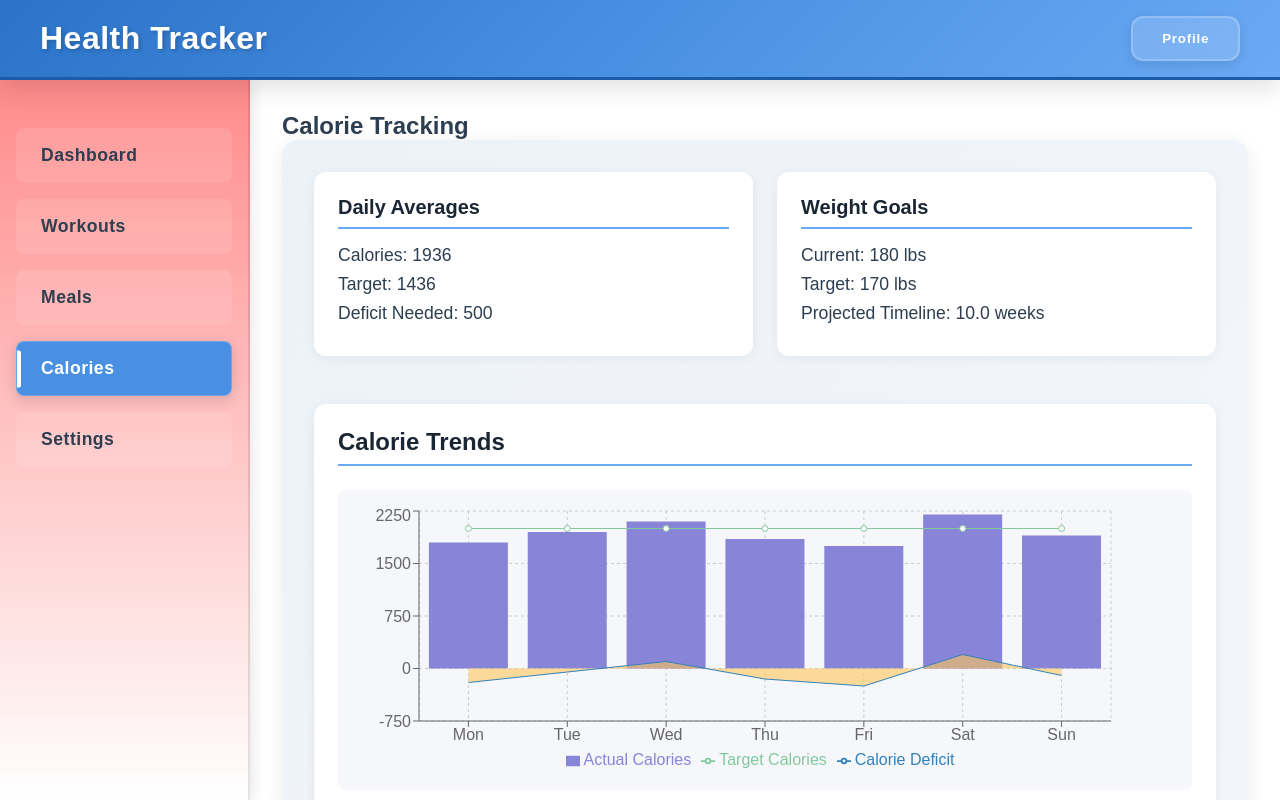
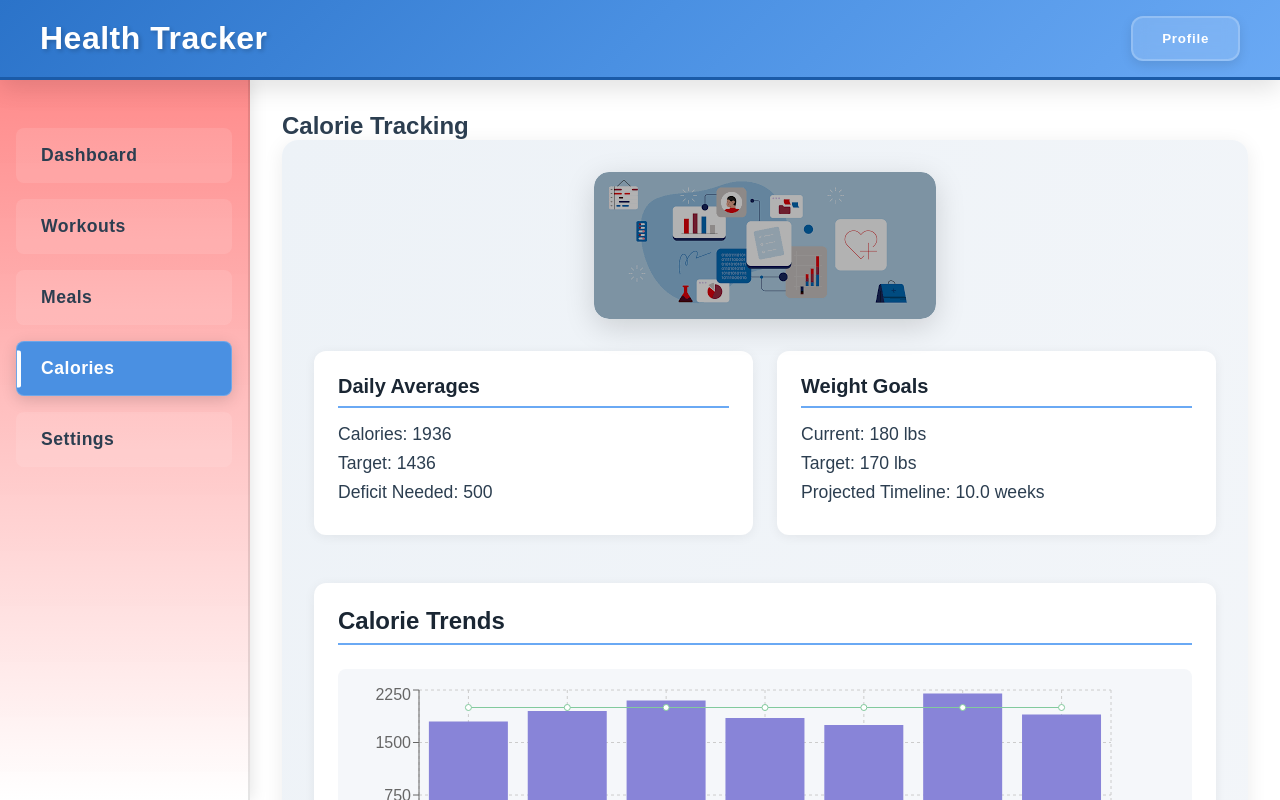
Before and after one commit to EthanCoomber/health_tracker, a React (Create React App) app: page /calories in a window 1280 px wide. Built offline with nearby package versions, Linux system fonts and the light colour scheme.

Commit message:
data looking better

```diff
--- a/src/features/calories/components/CalorieChart.css
+++ b/src/features/calories/components/CalorieChart.css
@@ -9,6 +9,30 @@
   max-width: 1200px;
   margin: 0 auto;
   animation: fadeIn 0.8s ease-out;
+}
+
+.dashboard-header {
+  position: relative;
+  margin-bottom: 2rem;
+  border-radius: 15px;
+  overflow: hidden;
+  box-shadow: 0 8px 30px rgba(0, 0, 0, 0.15);
+  height: 147px; /* Increased from 147px */
+  width: 342px; /* Increased from 342px */
+  margin: 0 auto;
+  display: flex;
+  flex-direction: row-reverse; /* Image moves to right */
+  align-items: center;
+  gap: 2rem;
+}
+
+.dashboard-header-image {
+  width: 100%;
+  height: 100%;
+  object-fit: contain;
+  border-radius: 15px;
+  transition: transform 0.3s ease;
+  filter: brightness(0.7);
 }
 
 .calorie-stats {
--- a/src/features/calories/components/CalorieChart.jsx
+++ b/src/features/calories/components/CalorieChart.jsx
@@ -119,6 +119,14 @@ const CalorieChart = () => {
 
   return (
     <div className="calorie-dashboard">
+      <div className="dashboard-header">
+        <img
+          src="/assets/images/health_data.png"
+          alt="Health tracking visualization"
+          className="dashboard-header-image"
+        />
+      </div>
+
       <div className="calorie-stats">
         <div className="stat-card daily-averages">
           <h4 className="stat-card-title">Daily Averages</h4>
--- a/src/pages/MealsPage.css
+++ b/src/pages/MealsPage.css
@@ -74,31 +74,49 @@
   font-weight: 500; /* Added font weight */
 }
 
-.meal-images-grid {
+.meals-image-grid {
   display: flex;
   flex-direction: column;
   gap: 1.5rem;
   margin: 2rem 0;
+  position: relative;
+  min-height: 250px;
 }
 
-.image-pair {
+.meals-image-pair {
   display: flex;
   gap: 1.5rem;
   justify-content: center;
+  position: relative;
+  width: 100%;
 }
 
-.meal-image {
+.meals-image {
   width: calc(50% - 0.75rem);
   height: 250px;
   object-fit: cover;
   border-radius: 10px;
   box-shadow: 0 4px 15px rgba(0, 0, 0, 0.1);
-  transition: transform 0.3s ease, box-shadow 0.3s ease;
+  transition: opacity 0.5s ease-in-out, transform 0.5s ease-in-out;
+  opacity: 1;
+  transform: scale(1);
+  position: relative;
 }
 
-.meal-image:hover {
+.meals-image:hover {
   transform: translateY(-5px);
   box-shadow: 0 8px 25px rgba(0, 0, 0, 0.15);
+}
+
+.meals-image.fade-out {
+  opacity: 0;
+  transform: scale(0.95);
+  position: absolute;
+}
+
+.meals-image.fade-in {
+  opacity: 1;
+  transform: scale(1);
 }
 
 .show-add-meal-btn {
@@ -138,3 +156,14 @@
     opacity: 1;
   }
 }
+
+@keyframes imageFadeIn {
+  from {
+    opacity: 0;
+    transform: scale(0.95) translateY(20px);
+  }
+  to {
+    opacity: 1;
+    transform: scale(1) translateY(0);
+  }
+}
--- a/src/pages/MealsPage.jsx
+++ b/src/pages/MealsPage.jsx
@@ -1,5 +1,5 @@
 // src/pages/MealsPage.jsx
-import React, { useState } from 'react';
+import React, { useState, useEffect } from 'react';
 import MealList from '../features/meals/components/MealList';
 import AddMeal from '../features/meals/components/AddMeal';
 import Button from '../components/common/Button';
@@ -8,6 +8,37 @@ import './MealsPage.css';
 
 const MealsPage = () => {
   const [showAddMeal, setShowAddMeal] = useState(false);
+  const [currentImages, setCurrentImages] = useState([0, 1]);
+
+  const images = [
+    {
+      src: "/assets/images/fruits_and_vegetables.jpeg",
+      alt: "Fresh fruits and vegetables"
+    },
+    {
+      src: "/assets/images/healthy_food_2.jpg",
+      alt: "Healthy meal preparation"
+    },
+    {
+      src: "/assets/images/healthy_food_3.webp",
+      alt: "Nutritious meal options"
+    },
+    {
+      src: "/assets/images/healthy_plate_2.jpg",
+      alt: "Well balanced meal"
+    }
+  ];
+
+  useEffect(() => {
+    const interval = setInterval(() => {
+      setCurrentImages(current => {
+        const next = [(current[0] + 2) % images.length, (current[1] + 2) % images.length];
+        return next;
+      });
+    }, 3000);
+
+    return () => clearInterval(interval);
+  }, []);
 
   return (
     <div className="meals-page">
@@ -25,45 +56,19 @@ const MealsPage = () => {
           </p>
         </div>
       </div>
-      <div className="meal-images-grid">
-        {[
-          {
-            src: "/assets/images/fruits_and_vegetables.jpeg",
-            alt: "Fresh fruits and vegetables"
-          },
-          {
-            src: "/assets/images/healthy_food_2.jpg",
-            alt: "Healthy meal preparation"
-          },
-          {
-            src: "/assets/images/healthy_food_3.webp",
-            alt: "Nutritious meal options"
-          },
-          {
-            src: "/assets/images/healthy_plate_2.jpg",
-            alt: "Well balanced meal"
-          }
-        ].reduce((acc, _, index, array) => {
-          if (index % 2 === 0) {
-            acc.push(
-              <div key={index} className="image-pair">
-                <img
-                  src={array[index].src}
-                  alt={array[index].alt}
-                  className="meal-image"
-                />
-                {array[index + 1] && (
-                  <img
-                    src={array[index + 1].src}
-                    alt={array[index + 1].alt}
-                    className="meal-image"
-                  />
-                )}
-              </div>
-            );
-          }
-          return acc;
-        }, [])}
+      <div className="meals-image-grid">
+        <div className="meals-image-pair">
+          <img
+            src={images[currentImages[0]].src}
+            alt={images[currentImages[0]].alt}
+            className="meals-image"
+          />
+          <img
+            src={images[currentImages[1]].src}
+            alt={images[currentImages[1]].alt}
+            className="meals-image"
+          />
+        </div>
       </div>
 
       <Button
```
Also changed, not shown: public/assets/images/health_data.png (added).
